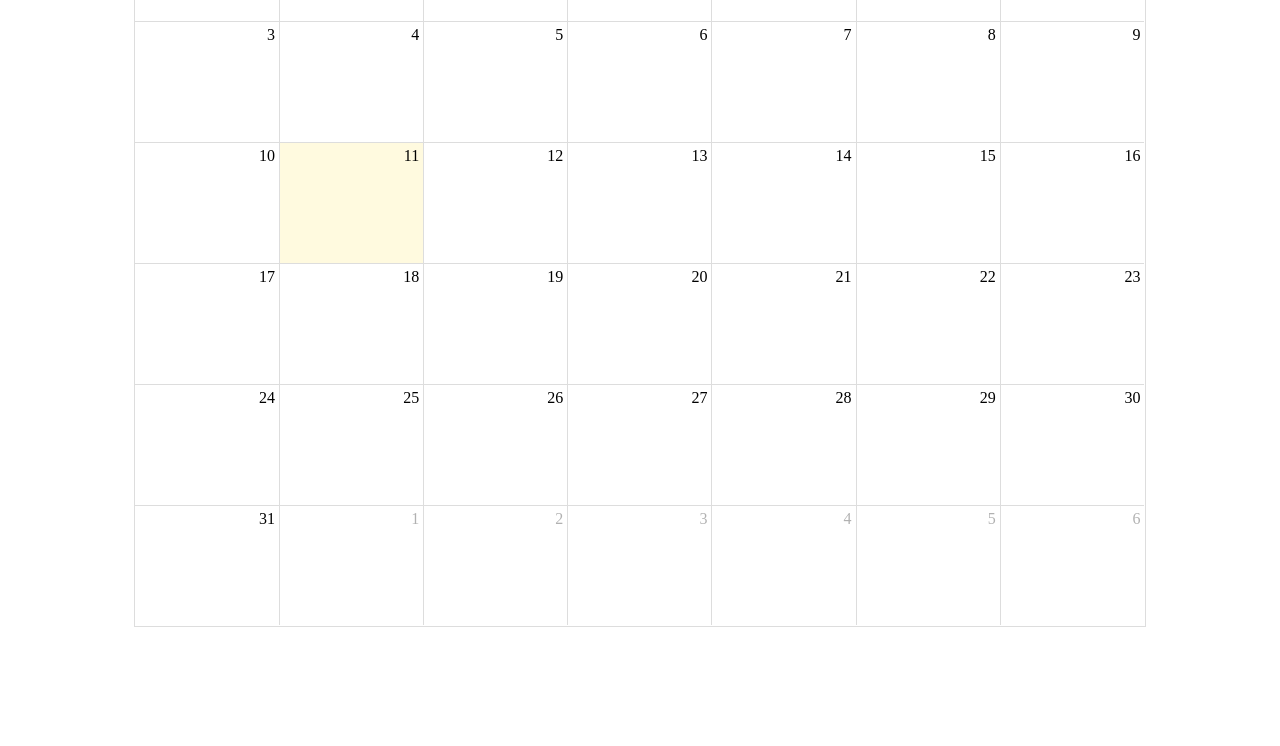
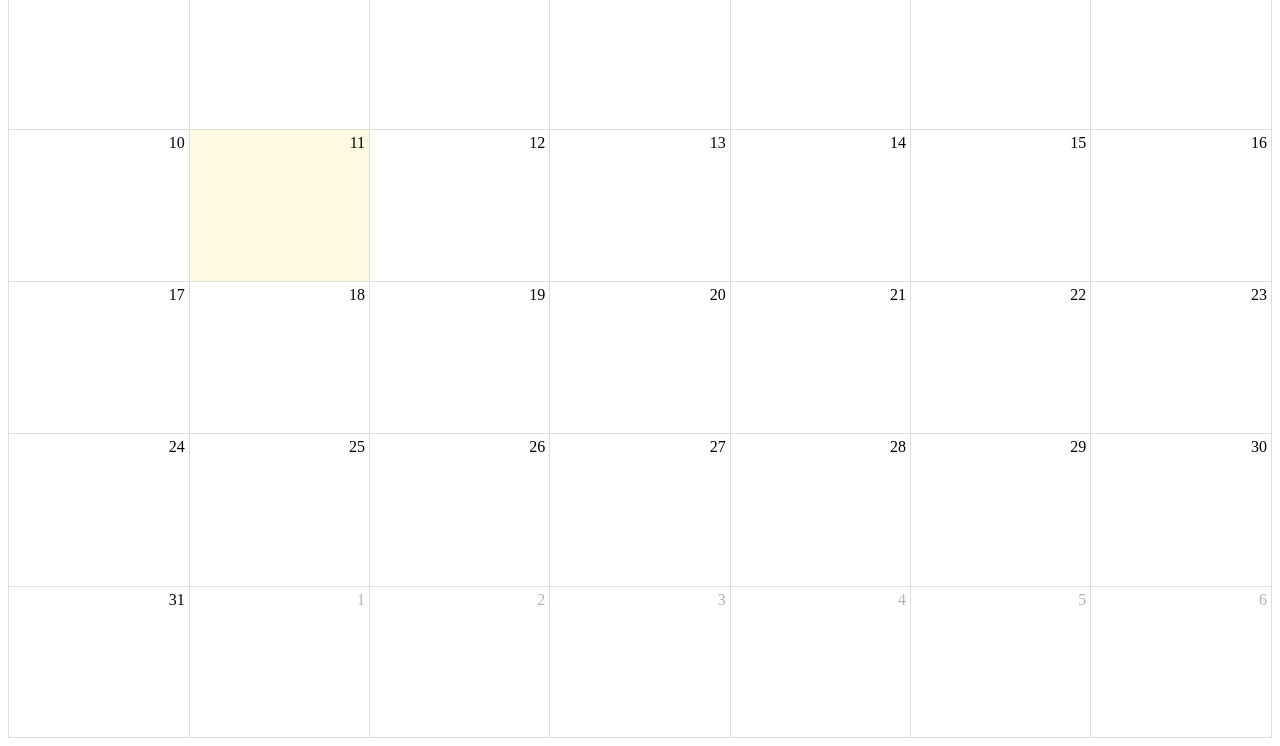
Before and after one commit to atah-5/PBL2023GP02, a Flask app: page / in a window 1280 px wide. Shown: the part 888-1634 px from the top of the page. Before the commit the page ends 1515 px from the top, so only its background shows below. Run offline with Flask 3, Linux system fonts and the light colour scheme; some libraries are stand-ins or nearby versions.

Commit message:
メイン画面レイアウト変更

```diff
--- a/flask/PBLapp/templates/main.html
+++ b/flask/PBLapp/templates/main.html
@@ -12,6 +12,7 @@
 <head>
     <meta charset="UTF-8">
     <meta name="viewport" content="width=device-width, initial-scale=1.0">
+    <link rel="stylesheet" type=""
     <title>メイン画面</title>
 
     <!-- Leaflet.jsの追加 -->
@@ -48,17 +49,17 @@
         <div>
             <center>
                 <!-- 地図 -->
-                <div id="map" style="height: 300px; width: 80%; border: 4px solid #333333;"></div>
+                <div id="map" style="width: 100%; height: 200px; border: 4px solid #333333;"></div>
 
                 <!-- カレンダー -->
-                <div id="calendar" style="margin-top: 20px; width: 80%;"></div>
+                <div id="calendar" style="margin-top: 20px; width: 100%;"></div>
             </center>
         </div>
     </div>
 
     <script>
         // Leaflet.js
-        var map = L.map('map').setView([35.6895, 139.6917], 13);
+        var map = L.map('map').setView([42.3152, 140.9738], 13);
         L.tileLayer('https://c.tile.openstreetmap.org/{z}/{x}/{y}.png', {
             attribution: '&copy; OpenStreetMap contributors'
         }).addTo(map);
```
Also changed, not shown: flask/PBLapp/templates/main.css (added).
